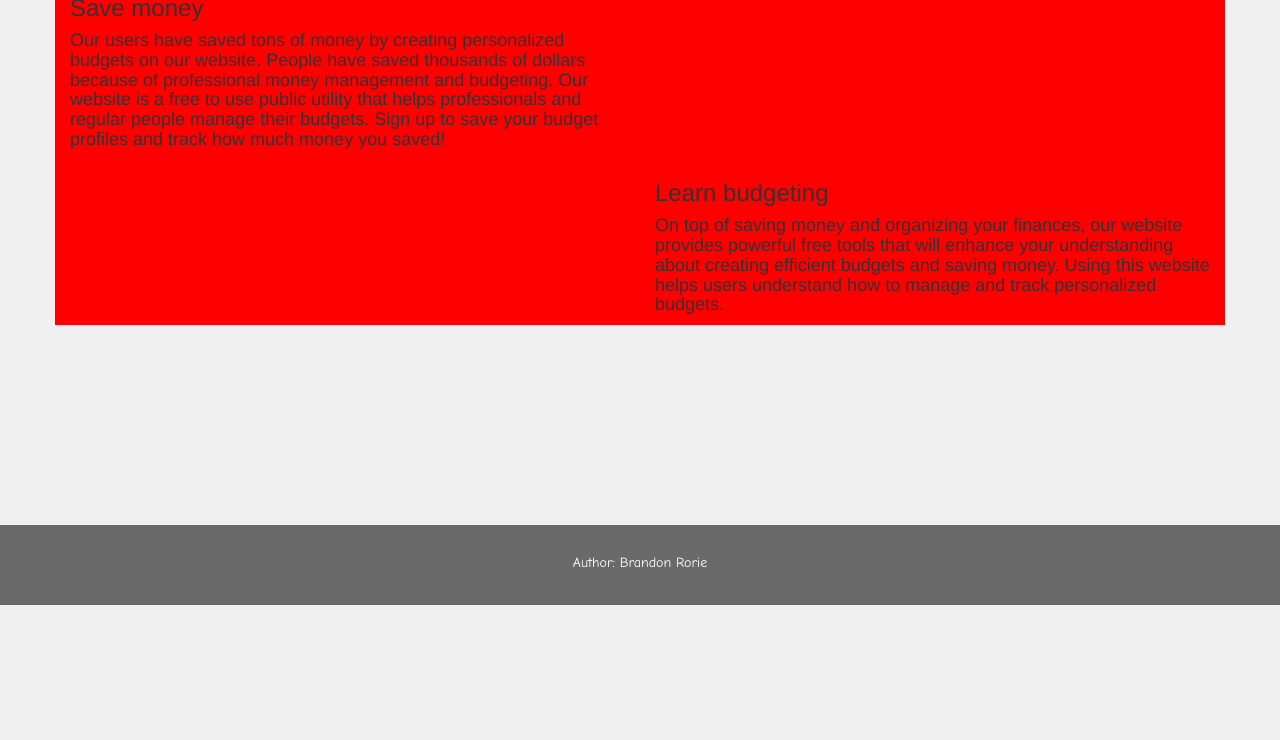
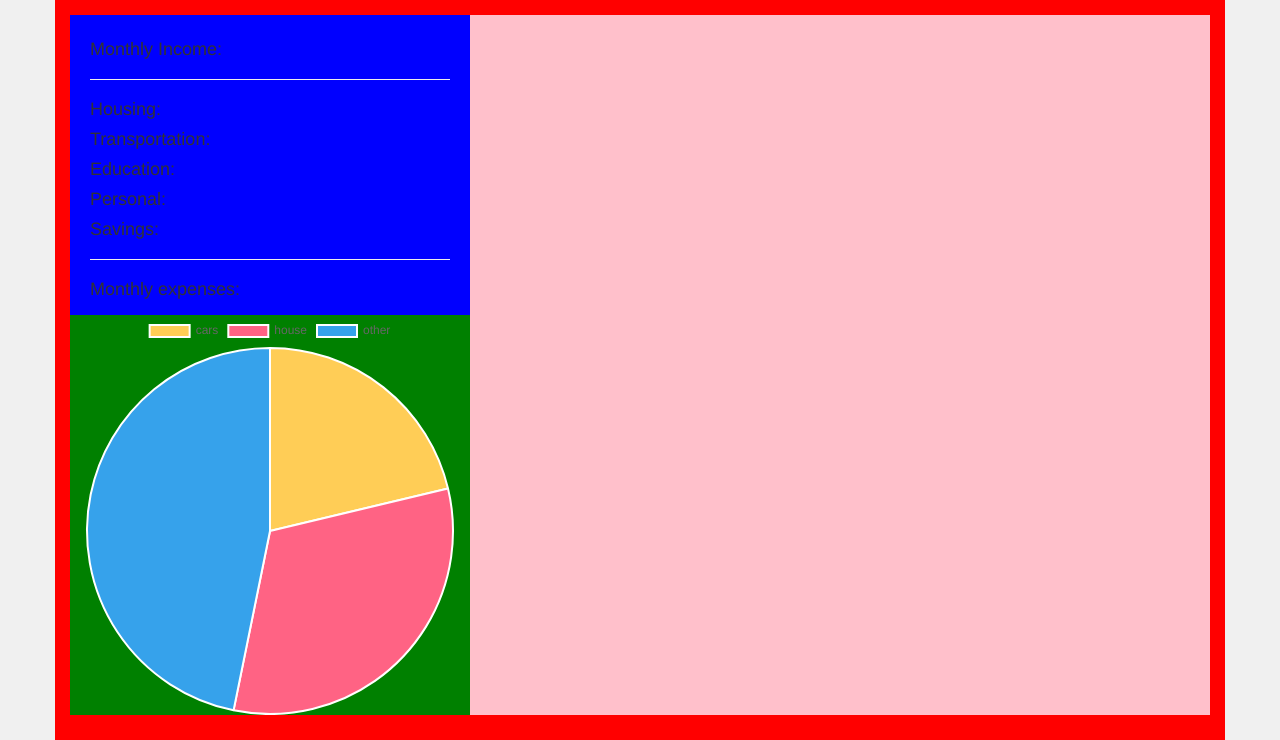
Before and after one commit to btror/budget-website.io, a plain HTML site: page public/manager.html in a window 1280 px wide. Shown: the part 167-907 px from the top of the page. Before the commit the page ends 800 px from the top, so only its background shows below. Drawn offline with nearby package versions, Linux system fonts and the light colour scheme.

Commit message:
basic frontend design for the manager tab

```diff
--- /dev/null
+++ b/public/manager.css
@@ -0,0 +1,70 @@
+
+body {
+    background: #f0f0f0;
+}
+
+#menubar {
+    position: relative;
+    -webkit-box-shadow: none;
+    box-shadow: none;
+}
+
+#navbar .active a{
+    background: #36ac4d;
+    color: rgb(31, 31, 31);
+    font-weight: bold;
+}
+
+#menubar li :hover {
+    background: #36ac4d;
+    color: rgb(31, 31, 31);
+
+}
+
+#menubar .navbar-brand {
+    color: #f0f0f0;
+}
+
+#menubar li a {
+    color: #f0f0f0;
+}
+
+#container-title {
+    font-family: "Arial Black", Gadget, sans-serif;
+    color: rgb(31, 31, 31);
+    margin-top: 30px;
+    margin-bottom: 30px;
+}
+
+.container {
+    background: red;
+    margin-top: 30px;
+}
+
+.canvas-holder {
+    float: left;
+}
+
+.chart-info {
+    width: 400px;
+    height: 400px;
+    background: green;
+    margin-bottom: 25px;
+}
+
+.chart-details {
+    width: 400px;
+    height: 300px;
+    background: blue;
+    padding-top: 15px;
+    padding-left: 20px;
+    padding-right: 20px;
+}
+
+.fill-out-holder {
+    width: 740px;
+    height: 700px;
+    background: pink;
+    margin-bottom: 25px;
+    float: left;
+}
--- a/public/manager.html
+++ b/public/manager.html
@@ -11,7 +11,7 @@
       href="https://maxcdn.bootstrapcdn.com/bootstrap/3.4.1/css/bootstrap.min.css"
     />
 
-    <link rel="stylesheet" href="style.css" />
+    <link rel="stylesheet" href="manager.css" />
 
     <!-- jQuery library -->
     <script src="https://ajax.googleapis.com/ajax/libs/jquery/3.5.1/jquery.min.js"></script>
@@ -34,44 +34,70 @@
       </div>
     </nav>
 
-    <div class="container" id="calculator-content" style="background: red">
-      <h1>Budget Calculator</h1>
-      <div class="row">
-        <div class="col-sm-6">
-          <h3>Save money</h3>
-          <h4>
-            Our users have saved tons of money by creating personalized budgets
-            on our website. People have saved thousands of dollars because of
-            professional money management and budgeting. Our website is a free
-            to use public utility that helps professionals and regular people
-            manage their budgets. Sign up to save your budget profiles and track
-            how much money you saved!
-          </h4>
+    <div class="container">
+      <h1 id="container-title">Budget Calculator</h1>
+      <div class="canvas-holder">
+        <div class="chart-details">
+          <h4>Monthly Income: </h4>
+          <hr style="width: 100%">
+          <h4>Housing: </h4>
+          <h4>Transportation: </h4>
+          <h4>Education: </h4>
+          <h4>Personal: </h4>
+          <h4>Savings: </h4>
+          <hr style="width: 100%">
+          <h4>Monthly expenses: </h4>
         </div>
-        <div class="col-sm-6" id="stock-img-holder">
-          <div class="stock-holder-1"></div>
+        <div class="chart-info">
+          <canvas id="myChart" width="100" height="100"></canvas>
         </div>
       </div>
-
-      <div class="row">
-        <div class="col-sm-6" id="stock-img-holder">
-          <div class="stock-holder-2"></div>
-        </div>
-        <div class="col-sm-6">
-          <h3>Learn budgeting</h3>
-          <h4>
-            On top of saving money and organizing your finances, our website
-            provides powerful free tools that will enhance your understanding
-            about creating efficient budgets and saving money. Using this
-            website helps users understand how to manage and track personalized
-            budgets.
-          </h4>
-        </div>
-      </div>
+      <div class="fill-out-holder"></div>
     </div>
 
-    <div class="footer">
-      <p>Author: Brandon Rorie</p>
-    </div>
+    <script
+      src="https://cdnjs.cloudflare.com/ajax/libs/axios/0.20.0/axios.min.js"
+      integrity="sha512-quHCp3WbBNkwLfYUMd+KwBAgpVukJu5MncuQaWXgCrfgcxCJAq/fo+oqrRKOj+UKEmyMCG3tb8RB63W+EmrOBg=="
+      crossorigin="anonymous"
+    ></script>
+    <script
+      src="https://cdnjs.cloudflare.com/ajax/libs/Chart.js/2.9.3/Chart.min.js"
+      integrity="sha512-s+xg36jbIujB2S2VKfpGmlC3T5V2TF3lY48DX7u2r9XzGzgPsa6wTpOQA7J9iffvdeBN0q9tKzRxVxw1JviZPg=="
+      crossorigin="anonymous"
+    ></script>
+    <script>
+      var dataSource = {
+        datasets: [
+          {
+            data: [200, 300, 440],
+            backgroundColor: ["#ffcd56", "#ff6384", "#36a2eb", "#fd6b19"],
+          },
+        ],
+        labels: ["cars", "house", "other"],
+      };
+
+      function createChart() {
+        var ctx = document.getElementById("myChart").getContext("2d");
+        var myPieChart = new Chart(ctx, {
+          type: "pie",
+          data: dataSource,
+        });
+      }
+
+      createChart();
+
+      // function getBudget() {
+      //     axios.get('http://localhost:3000/budget')
+      //     .then(function (res) {
+      //         for (var i = 0; i < res.data.myBudget.length; i++) {
+      //             dataSource.datasets[0].data[i] = res.data.myBudget[i].budget;
+      //             dataSource.labels[i] = res.data.myBudget[i].title;
+      //             createChart();
+      //         }
+      //     });
+      // }
+
+      //getBudget();
+    </script>
   </body>
 </html>
--- a/public/style.css
+++ b/public/style.css
@@ -1,3 +1,6 @@
+/*
+ * Home page and navigation
+ */
 
 body {
     background: #f0f0f0;
```
